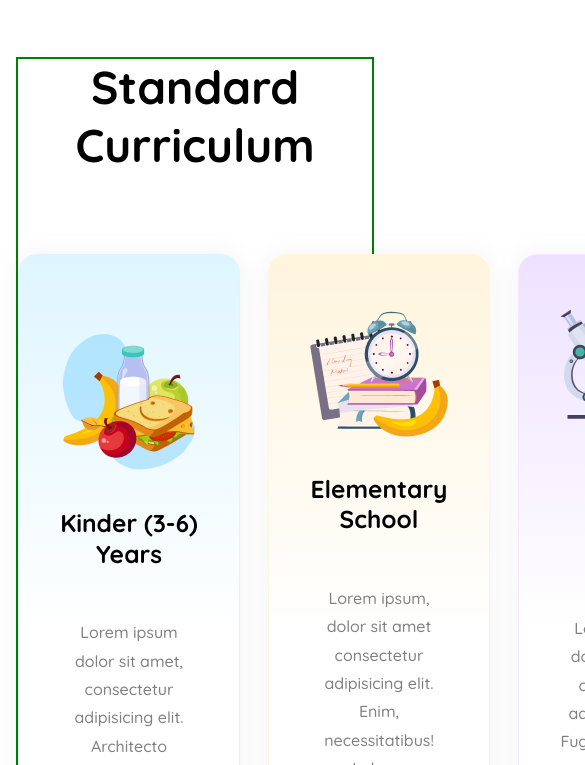
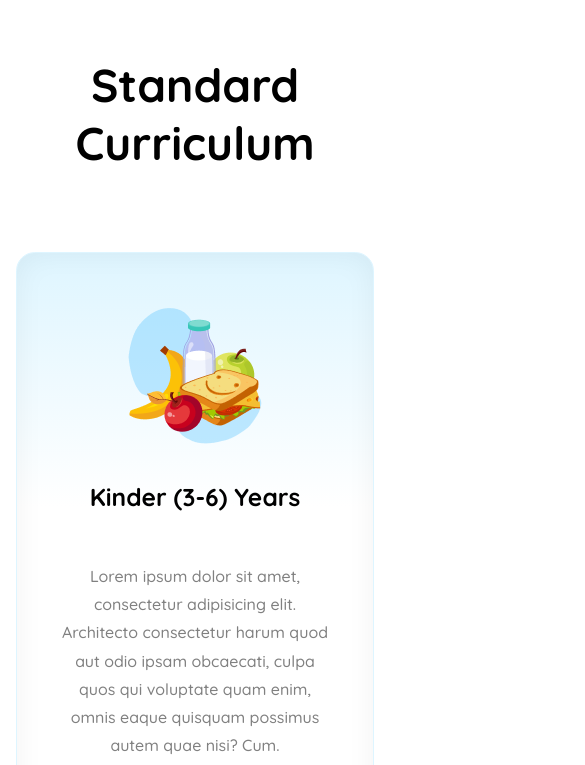
Before and after one commit to nabila-nowshin/Kids-School, a plain HTML site: page index.html in a window 390 px wide. Shown: the part 959-1724 px from the top of the page, 585 px wide, since content can reach past the window. Drawn offline with Linux system fonts and the light colour scheme.

Commit message:
curriculum section done

```diff
--- a/styles/styles.css
+++ b/styles/styles.css
@@ -141,8 +141,6 @@ section{
 .curriculum-detail{
     max-width: 1160px;
     margin: 0 auto;
-
-    border: 2px solid green;
 }
 .curriculum-heading{
     font-weight: 700;
@@ -171,7 +169,7 @@ section{
 
 .card-items{
     border-radius: 18.86px;
-    box-shadow: 0 0 28.3px 0.94px rgba(0, 0, 0, 0.05);
+    box-shadow: inset 0px 0px 28.3px 0.94px rgba(0, 0, 0, 0.05);
 }
 #card-1{
     background: linear-gradient(#DEF5FF 0%, #FFFFFF 40%);
@@ -181,14 +179,10 @@ section{
 #card-2{
    background: linear-gradient(#FFF4DC 0%,#FFFFFF 40%);
    border: .94px solid #FFF4DC;
-   border-radius: 18.86px;
-   box-shadow: 0 0 28.3px 0.94px rgba(0, 0, 0, 0.05);
 }
 #card-3{
     background: linear-gradient(#EEE1FF 0%,#FFFFFF 40%);
     border: .94px solid #F2E8FF;
-    border-radius: 18.86px;
-    box-shadow: 0 0 28.3px 0.94px rgba(0, 0, 0, 0.05);
 }
 
 .card-btn-1,.card-btn-2,.card-btn-3{
@@ -268,4 +262,10 @@ section{
         font-size: 14px;
         font-weight: 500;
     }
+
+    /* curriculum */
+    .curriculum-card{
+        grid-template-columns: 1fr;
+        row-gap: 20px;
+    }
 }
```
